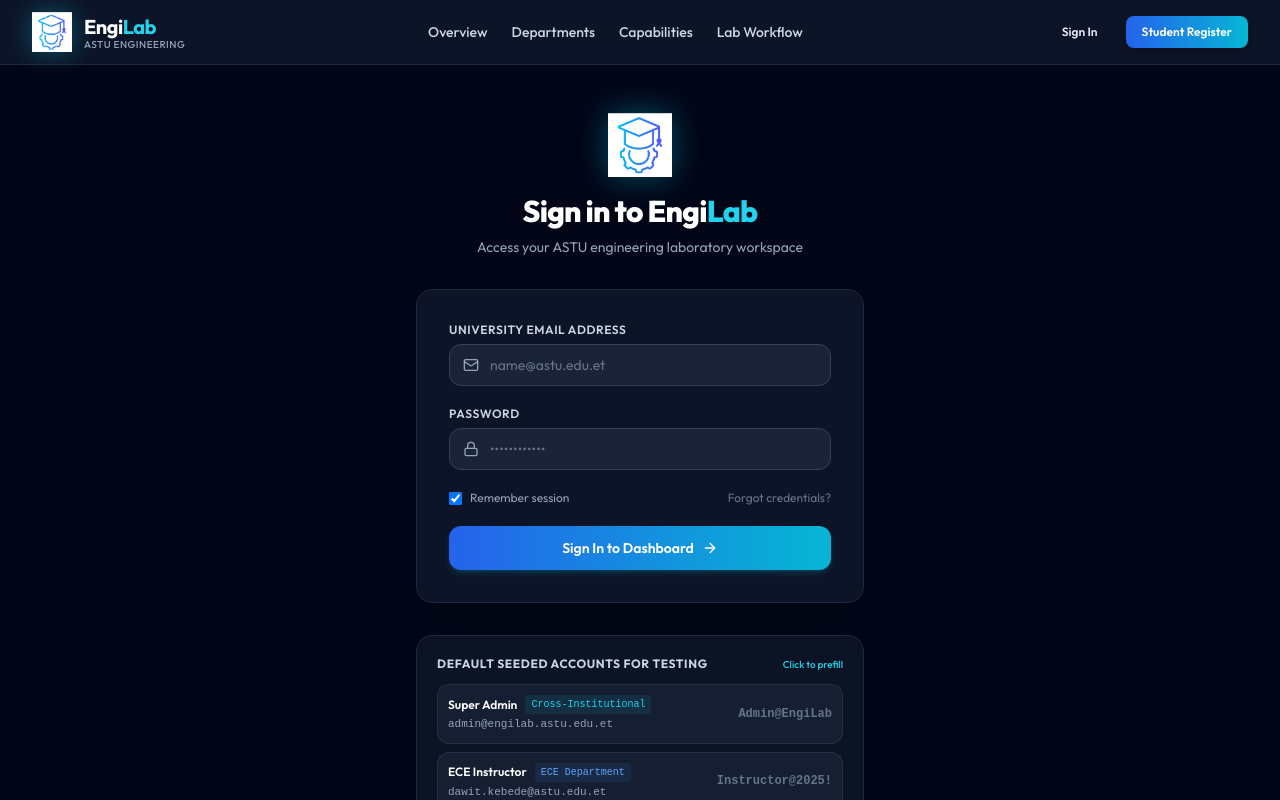
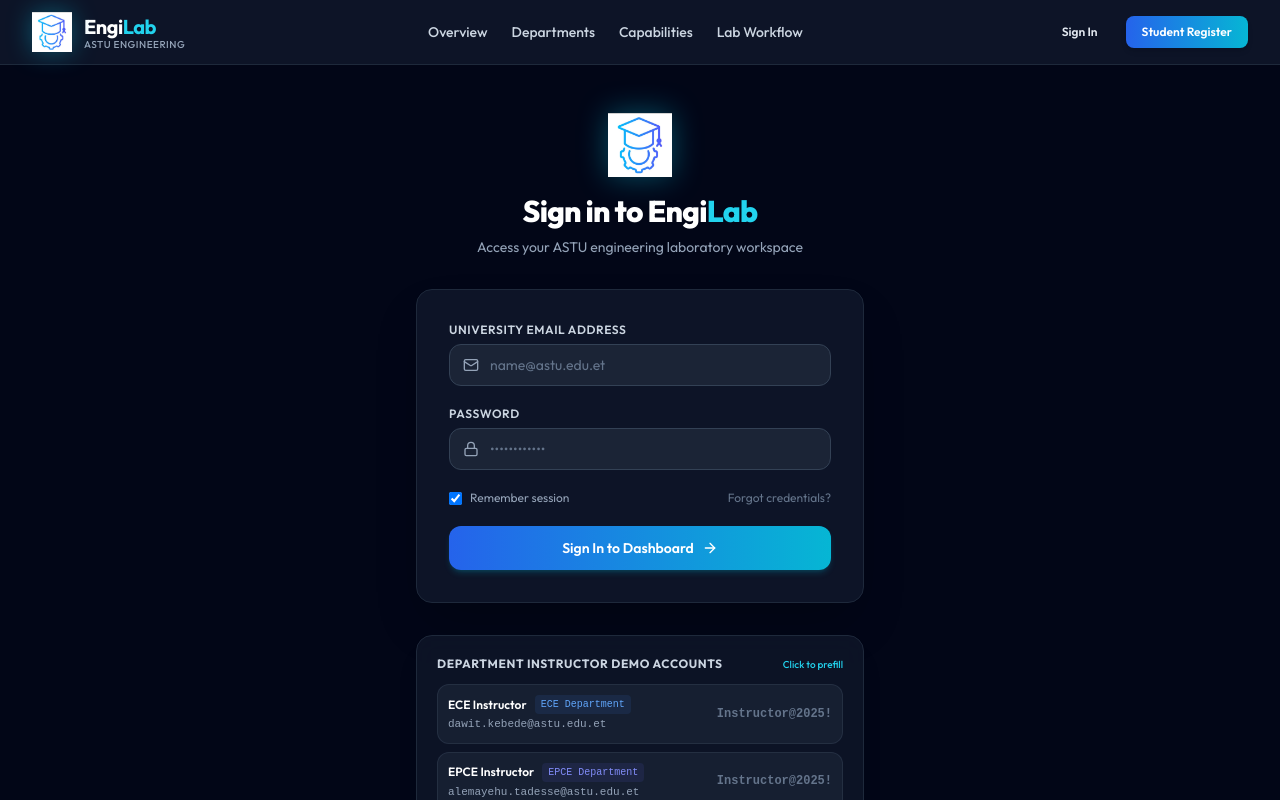
Before and after one commit to petersisay/EngiLab, a React (Vite) app in the folder client/: page /login in a window 1280 px wide. Shown: the top 800 px of the page. Built offline with nearby package versions, Linux system fonts and the light colour scheme; no server answers.

Commit message:
fix(auth): remove admin direct sign-in prefill button from login page

```diff
--- a/client/src/pages/auth/LoginPage.jsx
+++ b/client/src/pages/auth/LoginPage.jsx
@@ -166,39 +166,16 @@ const LoginPage = () => {
             </form>
           </div>
 
-          {/* Default Seeded Accounts for Testing (from README.md) */}
+          {/* Default Instructor Test Accounts */}
           <div className="p-5 rounded-2xl bg-slate-900/80 border border-slate-800 text-left space-y-3 shadow-xl backdrop-blur-md">
             <div className="flex items-center justify-between">
               <span className="text-xs font-bold uppercase tracking-wider text-slate-300">
-                Default Seeded Accounts for Testing
+                Department Instructor Demo Accounts
               </span>
               <span className="text-[10px] text-cyan-400 font-medium">Click to prefill</span>
             </div>
 
             <div className="space-y-2">
-              <button
-                type="button"
-                onClick={() => {
-                  setEmail('admin@engilab.astu.edu.et');
-                  setPassword('Admin@EngiLab');
-                  setErrorMessage('');
-                }}
-                className="w-full text-left p-2.5 rounded-xl bg-slate-800/60 hover:bg-slate-800 border border-slate-700/50 hover:border-cyan-500/50 transition-all group flex items-center justify-between"
-              >
-                <div>
-                  <div className="flex items-center space-x-2">
-                    <span className="text-xs font-semibold text-white">Super Admin</span>
-                    <span className="text-[10px] px-1.5 py-0.5 rounded bg-cyan-500/10 text-cyan-400 font-mono">
-                      Cross-Institutional
-                    </span>
-                  </div>
-                  <p className="text-[11px] text-slate-400 font-mono mt-0.5">admin@engilab.astu.edu.et</p>
-                </div>
-                <span className="text-xs text-slate-500 group-hover:text-cyan-400 font-semibold font-mono">
-                  Admin@EngiLab
-                </span>
-              </button>
-
               <button
                 type="button"
                 onClick={() => {
```
